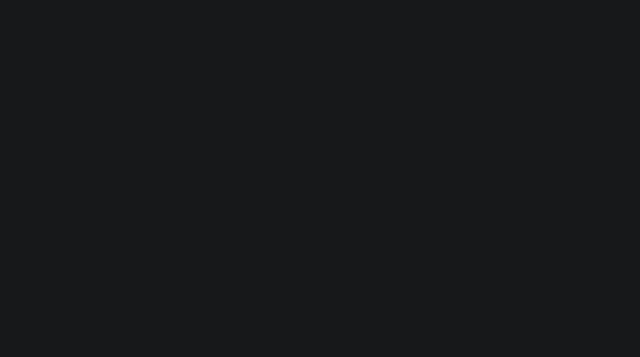
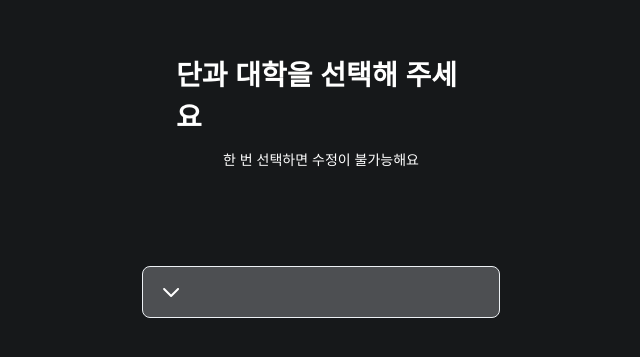
Before and after one commit to ocahs9/nightlab-frontend, a React (Vite) app: page /profile-setup in a window 1280 px wide. Shown: the part 147-504 px from the top of the page, without its empty margins (319-959 px from the left). Built offline with nearby package versions, Linux system fonts and the light colour scheme; a web font is replaced by a local one.

Commit message:
feat: SVG 사용가능하도록 설정, 기본 틀만 구성

```diff
--- a/package.json
+++ b/package.json
@@ -19,6 +19,7 @@
     "react-router-dom": "^6.25.1",
     "styled-components": "^6.1.12",
     "styled-reset": "^4.5.2",
+    "vite-plugin-svgr": "^4.2.0",
     "yarn": "^1.22.22"
   },
   "devDependencies": {
--- /dev/null
+++ b/src/assets/svgs/index.js
@@ -0,0 +1 @@
+export { default as IcArrowBottom } from './icon_arrow_bottom.svg?react';
--- a/src/pages/Login/Login.jsx
+++ b/src/pages/Login/Login.jsx
@@ -19,7 +19,7 @@
     }
     else{ //이미 로그인이 되어 있는 경우
       alert("로그인되어 있으므로 넘어갑니다.");
-      navigate("/login/school");
+      navigate("/school");
     }
   },[])
 
--- a/src/pages/ProfileSetup/ProfileSetup.jsx
+++ b/src/pages/ProfileSetup/ProfileSetup.jsx
@@ -1,9 +1,24 @@
+import { IcArrowBottom } from "@assets/svgs";
+
+import { useState } from "react";
+import * as S from "./ProfileSetup.styled";
 
 const ProfileSetup = () => {
+  const [step, setStep] = useState(0);
+
   return (
-    <div>
+    <S.ProfileSetupWrapper>
+      <S.BodyWrapper>
+        <S.TextWrapper>
+          <S.Title>단과 대학을 선택해 주세요</S.Title>
+          <S.SubTitle>한 번 선택하면 수정이 불가능해요</S.SubTitle>
+        </S.TextWrapper>
+        <S.InputWrapper>
+          <S.DropDown><IcArrowBottom/></S.DropDown>
+        </S.InputWrapper>
+      </S.BodyWrapper>
 
-    </div>
+    </S.ProfileSetupWrapper>
   )
 }
 
--- a/src/pages/ProfileSetup/ProfileSetup.styled.js
+++ b/src/pages/ProfileSetup/ProfileSetup.styled.js
@@ -0,0 +1,63 @@
+import styled from "styled-components";
+
+export const ProfileSetupWrapper = styled.div`
+  width: 37.5rem;
+  min-height: 66.7rem;//75.6rem; -> 844 - 88
+  background-color: ${({ theme }) => theme.colors.Background_Black};
+
+  display: flex;
+  flex-direction: column;
+  justify-content: center;
+  align-items: center;
+  gap: 26.4rem;
+`
+
+export const BodyWrapper = styled.div`
+  display: flex;
+  width: 39rem;
+  flex-direction: column;
+  align-items: center;
+  justify-content: center;
+  gap: 6.8rem;
+`
+
+export const TextWrapper = styled.div`
+  display: flex;
+  width: 29rem; //그냥 조금 늘림
+  flex-direction: column;
+  align-items: center;
+  gap: 12px;
+`
+
+export const Title = styled.span`
+  color: ${({ theme }) => theme.colors.White};
+  ${({ theme }) => theme.fonts.Header_3};
+`
+
+export const SubTitle = styled.span`
+  color: ${({ theme }) => theme.colors.White};
+  ${({ theme }) => theme.fonts.Body_2_2};
+`
+
+export const InputWrapper = styled.div`
+  display: flex;
+  padding: 28px 16px 0px 16px;
+  justify-content: center;
+  align-items: center;
+  align-self: stretch;
+`
+
+export const DropDown = styled.div`
+  display: flex;
+  width: 358px;
+  height: 52px;
+  padding: 16px;
+  align-items: center;
+  gap: 10px;
+
+  border-radius: 8px;
+  border: 1px solid var(--Grayscale-Gray_10, #EDF1F5);
+  background: rgba(237, 241, 245, 0.25);
+  color: white;
+  ${({ theme }) => theme.fonts.Body_1_2};
+`
--- a/vite.config.js
+++ b/vite.config.js
@@ -1,12 +1,13 @@
 import react from "@vitejs/plugin-react";
 import { defineConfig } from "vite";
+import svgr from "vite-plugin-svgr";
 //import svgr from "vite-plugin-svgr";
 
 // https://vitejs.dev/config/
 export default defineConfig({
   //plugins: [react(), svgr()],
   //여기에도 반드시 추가를 해주어야 함.. why?
-  plugins: [react()],
+  plugins: [react(), svgr()],
   resolve: {
     alias: [
       { find: "@assets", replacement: "/src/assets" },
```
Also changed, not shown: src/assets/svgs/icon_arrow_bottom.svg (added), 1 other file (tests, documents, lock files or other folders).
